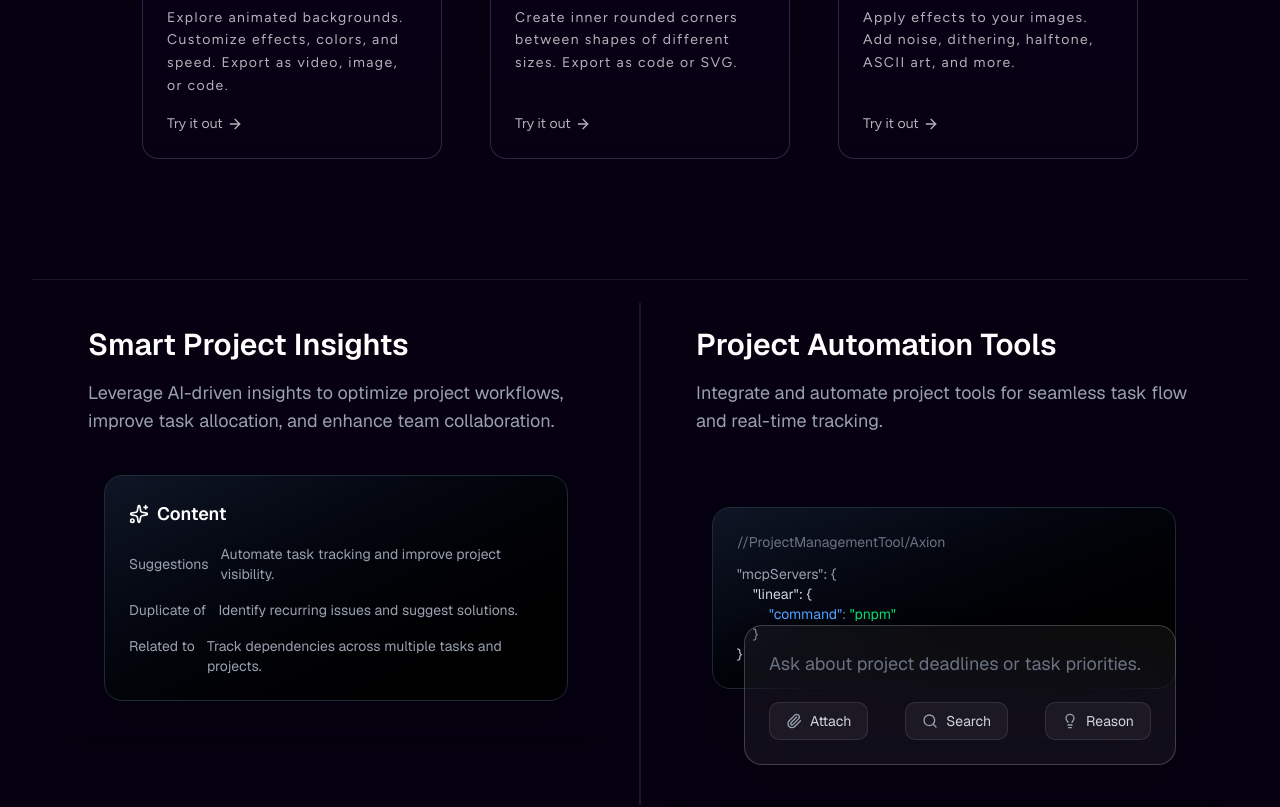
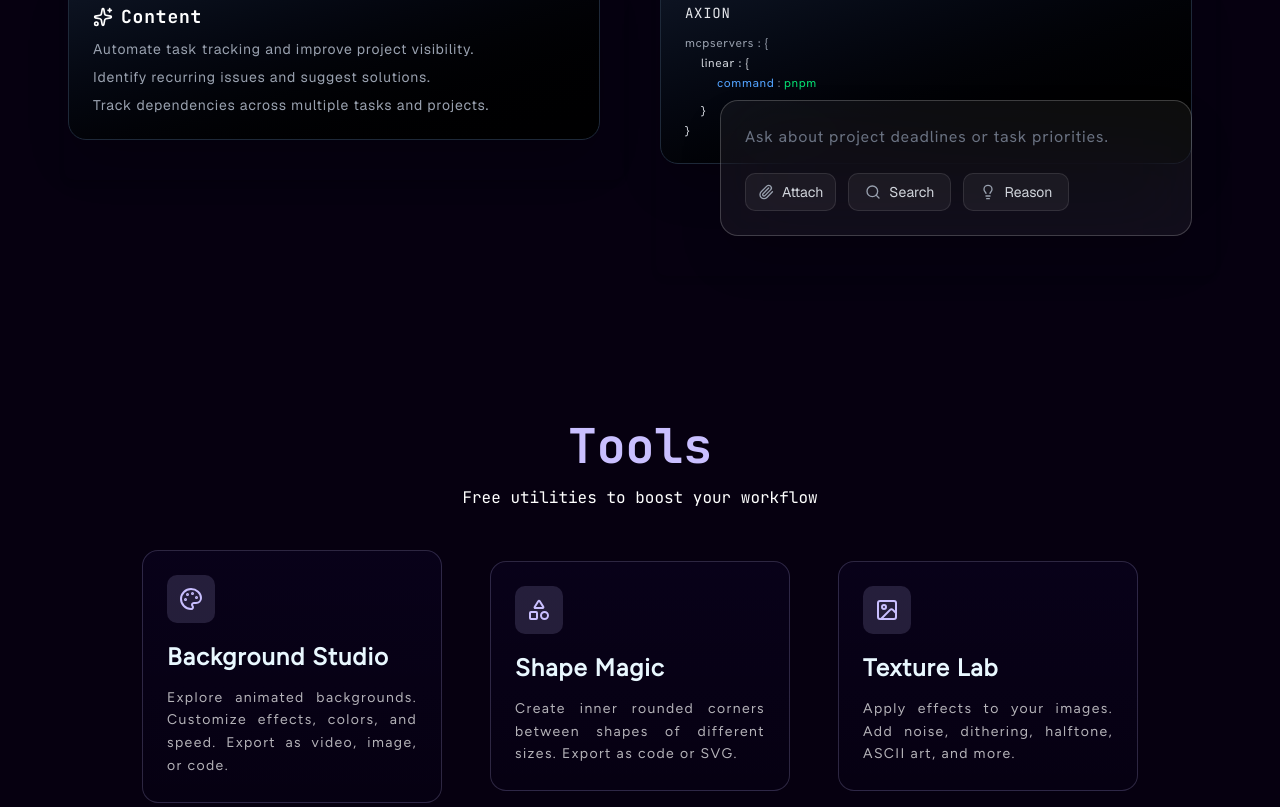
Before and after one commit to Anurag-singh-RBU/Axion, a Next.js app: page / in a window 1280 px wide. Shown: the part 1380-2187 px from the top of the page. Built offline with nearby package versions, Linux system fonts and the light colour scheme.

Commit message:
added 2 sections

```diff
--- a/src/app/components/landing/Landing.js
+++ b/src/app/components/landing/Landing.js
@@ -33,10 +33,10 @@ const Landing = () => {
           <Header/>
           <Hero/>
           <Shipping></Shipping>
+          <SectionCards/>
           <Tools/>
         </div>
       </div>
-      <SectionCards/>
       <Footer/>
     </div>
   )
--- a/src/app/components/landing/SectionCards.js
+++ b/src/app/components/landing/SectionCards.js
@@ -1,16 +1,16 @@
 import { Lightbulb, Paperclip, Search, Sparkles } from 'lucide-react';
 
 const SectionCard = ({ title, description, children }) => (
-  <div className="w-full p-6 rounded-lg shadow-md ">
-    <h2 className="text-2xl md:text-3xl font-semibold text-white mb-4">{title}</h2>
-    <p className="text-base md:text-lg text-gray-400 mb-6">{description}</p>
-    <div className="p-4 rounded-lg">{children}</div>
+  <div className="w-full sm:p-6 px-3 rounded-lg shadow-md">
+    <h2 className="text-xl md:text-2xl font-bold text-white mb-2 font-JBM">{title}</h2>
+    <p className="text-sm sm:text-md text-gray-400 mb-3 font-HG text-justify">{description}</p>
+    <div className="py-4 rounded-lg sm:-ml-5 ml-0">{children}</div>
   </div>
 );
 
 const ButtonGroup = () => (
-  <div className="flex flex-wrap gap-4 justify-between">
-    <button className="flex items-center gap-2 px-4 py-2 bg-white/5 hover:bg-white/10 border border-white/10 rounded-lg transition-colors w-full sm:w-auto">
+  <div className="flex flex-wrap gap-3">
+    <button className="flex items-center gap-2 px-3 py-2 bg-white/5 hover:bg-white/10 border border-white/10 rounded-lg transition-colors w-full sm:w-auto">
       <Paperclip className="w-4 h-4 text-gray-400" />
       <span className="text-gray-300 text-sm">Attach</span>
     </button>
@@ -29,83 +29,73 @@ const ButtonGroup = () => (
 
 export default function SectionCards() {
   return (
-    <div className="min-h-screen text-white p-6 sm:p-8 md:p-16 pt-13 relative">
+    <div className="min-h-screen text-white p-6 sm:p-8 md:p-16 pt-13 relative sm:mt-30 mt-10">
 
       {/* Top Horizontal Line */}
        <div className="absolute top-10 left-8 right-8 h-[1px] bg-white/9"></div>
 
       <div className="max-w-7xl mx-auto relative">
-        <div className="grid grid-cols-1 md:grid-cols-2 gap-8 md:gap-16 relative z-10">
+        <div className="grid grid-cols-1 md:grid-cols-2 gap-8 md:gap-8 relative z-10">
 
           {/* Left Section */}
           <div className="space-y-8">
             <SectionCard
               title="Smart Project Insights"
-              description="Leverage AI-driven insights to optimize project workflows, improve task allocation, and enhance team collaboration."
+              description="Leverage AI driven insights to optimize project workflows , improve task allocation and enhance team collaboration."
             >
-              <div className="space-y-4 relative z-10 bg-gradient-to-br from-gray-900/90 to-black/90 backdrop-blur-xl border border-gray-800 rounded-2xl p-6 shadow-2xl">
+              <div className="sm:space-y-2 space-y-4 relative z-10 tracking-wider bg-gradient-to-br from-gray-900/90 to-black/90 backdrop-blur-xl border border-gray-800 rounded-2xl p-6 shadow-2xl">
                 <div className="flex items-center gap-2">
-                  <Sparkles className="w-5 h-5" />
-                  <h3 className="font-semibold text-white text-lg mb-0">Content</h3>
+                  <Sparkles className="w-5 h-5"/>
+                  <h3 className="font-bold font-JBM text-white text-lg mb-0">Content</h3>
                 </div>
 
-                <div className="flex items-center gap-3 text-sm">
-                  <span className="text-gray-400">Suggestions</span>
-                  <span className="flex items-center gap-1 text-gray-400">Automate task tracking and improve project visibility.</span>
+                <div className="flex items-center sm:text-sm text-xs">
+                  <span className="text-gray-400">Automate task tracking and improve project visibility.</span>
                 </div>
 
-                <div className="flex items-start gap-3 text-sm">
-                  <span className="text-gray-400 whitespace-nowrap">Duplicate of</span>
-                  <span className="flex items-center gap-2 text-gray-300">
-                    <span className="text-gray-400">Identify recurring issues and suggest solutions.</span>
-                  </span>
+                <div className="flex items-start gap-3 sm:text-sm text-xs">
+                  <span className="text-gray-400">Identify recurring issues and suggest solutions.</span>
                 </div>
 
-                <div className="flex items-start gap-3 text-sm">
-                  <span className="text-gray-400 whitespace-nowrap">Related to</span>
-                  <span className="flex items-center gap-2 text-gray-300">
+                <div className="flex items-start gap-3 sm:text-sm text-xs">
                     <span className="text-gray-400">Track dependencies across multiple tasks and projects.</span>
-                  </span>
                 </div>
               </div>
             </SectionCard>
           </div>
 
-          {/* Vertical Divider */}
-          <div className="hidden md:block absolute top-0 bottom-0 left-1/2 w-[1px] bg-white/20 -translate-x-1/2"></div>
-
           {/* Right Section */}
-          <div className="space-y-8">
+          <div className="sm:space-y-4">
             <SectionCard
-              title="Project Automation Tools"
-              description="Integrate and automate project tools for seamless task flow and real-time tracking."
+              title="Automation Tools"
+              description="Integrate and automate project tools for seamless task flow and real time tracking."
             >
-              <div className="relative pt-8">
+              <div className="relative">
                 {/* Code Block */}
                 <div className="relative z-10 bg-gradient-to-br from-gray-900/90 to-black/90 backdrop-blur-xl border border-gray-800 rounded-2xl p-6 shadow-2xl">
                   <div className="font-mono text-sm text-gray-300 space-y-1">
-                    <div className="text-gray-500">//ProjectManagementTool/Axion</div>
-                    <div className="mt-3">
-                      <div className="text-gray-400">"mcpServers": {'{'}</div>
-                      <div className="ml-4 text-gray-300">"linear": {'{'}</div>
-                      <div className="ml-8">
-                        <span className="text-blue-400">"command"</span>
-                        <span className="text-gray-500">: </span>
-                        <span className="text-green-400">"pnpm"</span>
+                    <div className="text-gray-200 font-JBM tracking-wider">AXION</div>
+                    <div className="mt-3 text-xs space-y-1">
+                      <div className="text-gray-400 font-HG tracking-wider">mcpservers : {'{'}</div>
+                      <div className="ml-4 text-gray-300 font-HG tracking-wider">linear : {'{'}</div>
+                      <div className="ml-8 mb-3">
+                        <span className="text-blue-400 font-HG tracking-wider">command</span>
+                        <span className="text-gray-500"> : </span>
+                        <span className="text-green-400 font-HG tracking-wider">pnpm</span>
                       </div>
-                      <div className="ml-4">{'}'}</div>
-                      <div>{'}'}</div>
+                      <div className="ml-4">{'}'}&nbsp;</div>
+                      <div>{'}'}&nbsp;</div>
                     </div>
                   </div>
                 </div>
 
                 {/* Ask Anything Box */}
-                <div className="relative z-20 -mt-16 ml-8">
+                <div className="relative z-20 -mt-16 ml-15 sm:block hidden">
                   <div className="bg-white/5 backdrop-blur-2xl border border-white/20 rounded-2xl p-6 shadow-2xl">
                     <input
                       type="text"
                       placeholder="Ask about project deadlines or task priorities."
-                      className="w-full bg-transparent border-none outline-none text-white placeholder-gray-500 text-lg mb-6"
+                      className="w-full bg-transparent border-none outline-none font-HG tracking-wider text-white placeholder-gray-500 text-md mb-6"
                     />
                     <ButtonGroup />
                   </div>
@@ -115,9 +105,6 @@ export default function SectionCards() {
           </div>
         </div>
       </div>
-
-      {/* Bottom Horizontal Line */}
-       <div className="absolute bottom-41 left-8 right-8 h-[1px] bg-white/9"></div>
     </div>
   );
 }
--- a/src/app/components/landing/Tools.js
+++ b/src/app/components/landing/Tools.js
@@ -28,19 +28,19 @@ const Tools = () => {
   ];
 
   return (
-    <div className="w-full mt-20">
+    <div className="w-full sm:-mt-40">
       <div className="w-full flex justify-center mb-10">
         <div className="text-center">
           <h2 className="text-[#C9BFFF] font-JBM text-5xl mb-4 font-bold tracking-normal z-20">
             Tools
           </h2>
-          <p className="text-white text-base font-JBM tracking-normal z-20">
+          <p className="text-white sm:text-base text-sm font-JBM tracking-normal z-20">
             Free utilities to boost your workflow
           </p>
         </div>
       </div>
 
-      <div className="flex flex-col md:flex-row items-stretch justify-center sm:max-w-5xl sm:gap-12 gap-15 mx-auto z-20">
+      <div className="flex flex-col md:flex-row items-center justify-center sm:max-w-5xl sm:gap-12 gap-8 mx-auto z-20">
 
         {tools.map((tool, index) => (
           <div
@@ -57,17 +57,10 @@ const Tools = () => {
 
             <div className="text-[#E9F8FF] flex flex-col gap-3 z-20 flex-1">
               <h2 className="eb-demo-title z-20">{tool.title}</h2>
-              <p className="text-white text-sm leading-relaxed flex-1 opacity-70 tracking-widest z-20">
+              <p className="text-white text-sm leading-relaxed flex-1 opacity-70 tracking-widest z-20 text-justify">
                 {tool.description}
               </p>
             </div>
-
-            <Link
-              href={tool.href}
-              className="mt-4 inline-flex items-center text-white text-sm font-FT hover:text-[#C9BFFF] transition-colors duration-300 z-20 opacity-70"
-            >
-              Try it out <ArrowRight size={16} className="ml-1" />
-            </Link>
           </div>
         ))}
       </div>
--- a/src/app/globals.css
+++ b/src/app/globals.css
@@ -316,17 +316,6 @@ body{
   display: flex;
   align-items: center;
   gap: 0.4em;
-}
-
-.hero-new-badge-container:hover {
-  box-shadow:
-    0 0 60px rgba(124, 58, 237, 0.2),
-    0 0 120px rgba(139, 92, 246, 0.2),
-    0 0 180px rgba(109, 40, 217, 0.2),
-    0 12px 40px rgba(0, 0, 0, 0.4);
-  transform: scale(1.01);
-  transition: all 0.4s cubic-bezier(0.175, 0.885, 0.32, 1.275);
-  animation-duration: 1.5s;
 }
 
 .hero-split {
```
